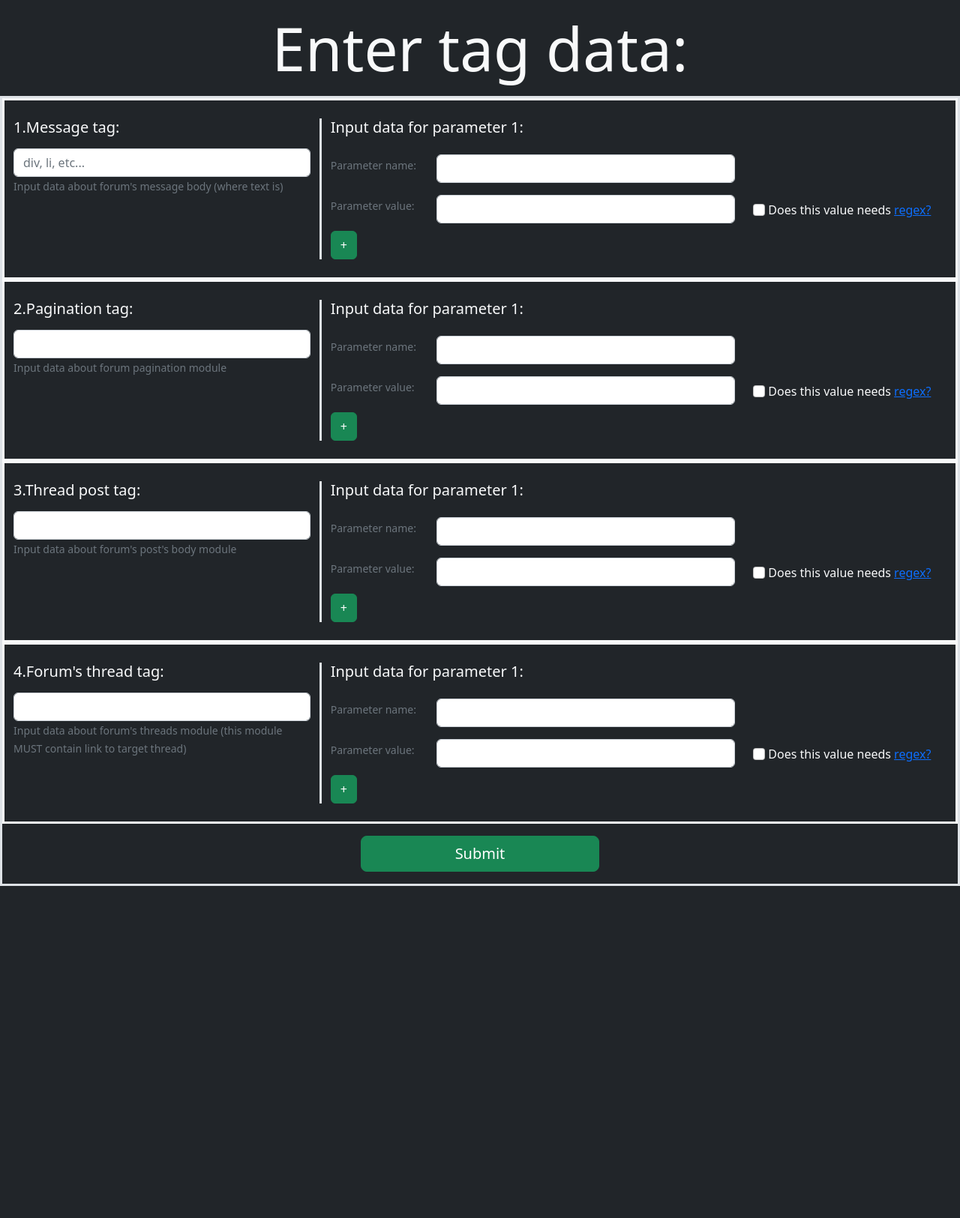
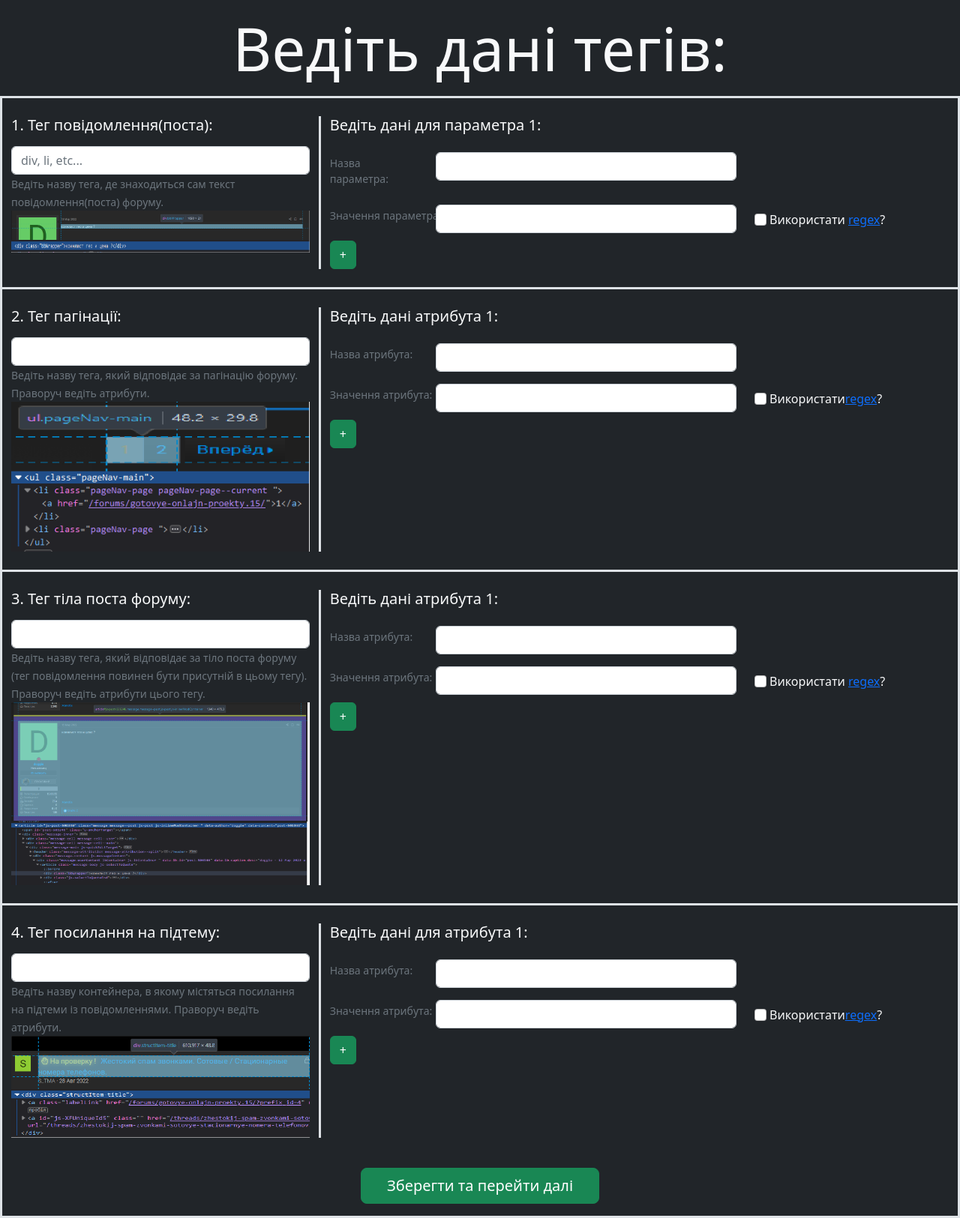
Before and after one commit to KinKinoV/Parser, a Flask app: page /tag_definition/1/1/1/1 in a window 1280 px wide. Shown: the whole page at 75% size. Before the commit the page ends 1182 px from the top, so only its background shows below. Run offline with Flask 2, Linux system fonts and the light colour scheme.

Commit message:
Translated all templates to ukranian

```diff
--- a/templates/result.html
+++ b/templates/result.html
@@ -5,6 +5,7 @@
     <meta http-equiv="X-UA-Compatible" content="IE=edge">
     <meta name="viewport" content="width=device-width, initial-scale=1.0">
     <link href="https://cdn.jsdelivr.net/npm/bootstrap@5.2.1/dist/css/bootstrap.min.css" rel="stylesheet">
+    <link rel="shortcut icon" href="{{url_for('static', filename='img/favicon.ico')}}" type="image/x-icon">
     <title>Saved Data</title>
 </head>
 <body class="bg-dark text-light">
@@ -100,6 +101,9 @@
                 </tbody>
             </table>
         </div>
+        <div class="row justify-content-around">
+            <a class="col-auto btn btn-success" href="{{ url_for('save_template') }}">Зберегти ці налаштування</a>
+        </div>
     </div>
 </body>
 </html>
--- a/templates/tag_data.html
+++ b/templates/tag_data.html
@@ -5,38 +5,39 @@
         <meta name="viewport"
             content="width=device-width, user-scalable=no, initial-scale=1.0, maximum-scale=1.0, minimum-scale=1.0">
         <meta http-equiv="X-UA-Compatible" content="ie=edge">
-        <title>Parameter data</title>
+        <title>Дані тегів</title>
         <link href="https://cdn.jsdelivr.net/npm/bootstrap@5.2.1/dist/css/bootstrap.min.css" rel="stylesheet">
+        <link rel="shortcut icon" href="{{url_for('static', filename='img/favicon.ico')}}" type="image/x-icon">
         <script src="{{url_for('static', filename='javascript/addValue.js')}}"></script>
         <script src="{{url_for('static', filename='javascript/saveFormData.js')}}"></script>
     </head>
     <body class="bg-dark text-light">
         <div class="container-xxl">
-            <h1 class="display-1 text-center my-3">Enter tag data:</h1>
+            <h1 class="display-1 text-center my-3">Ведіть дані тегів:</h1>
         </div>
         <div class="container-xxl border border-3">
             <form action="{{ request.base_url }}" method="post" id="form">
 
-                <div class="row justify-content-center border border-light py-4">
+                <div class="row justify-content-center py-4">
                     <div class="col col-4 border-end">
                         <label for="message_tag" class="h5 text-center mb-3">
-                            1.Message tag:
+                            1. Тег повідомлення(поста):
                         </label>
                         <input type="text" id="message_tag" name="message_tag" class="form-control" placeholder="div, li, etc..." required>
                         <small class="form-text text-muted">
-                            Input data about forum's message body (where text is)
+                            Ведіть назву тега, де знаходиться сам текст повідомлення(поста) форуму.
                         </small>
-
+                        <img class="img-fluid" src="{{ url_for('static', filename='img/messageTagExample.png')}}" alt="messageTagExample.png">
                     </div>
                     <div class="col col-8">
                         {% for i in range(context['mp_amm']) %}
                         <p class="h5 text-left mb-3">
-                            Input data for parameter {{ i+1 }}:
+                            Ведіть дані для параметра {{ i+1 }}:
                         </p>
                         <div class="form-group row py-2">
                             <div class="col col-2">
                                 <label for="message_parameter{{ i }}_name" class="form-text form-label">
-                                    Parameter name:
+                                    Назва параметра:
                                 </label>
                             </div>
                             <div class="col col-6">
@@ -46,8 +47,8 @@
                         </div>
                         <div class="form-group row py-2">
                             <div class="col col-2">
-                                <label for="message_parameter{{ i }}_value" class="form-text form-label">
-                                    Parameter value:
+                                <label for="message_parameter{{ i }}_value" class="form-text form-label text-nowrap">
+                                   Значення параметра:
                                 </label>
                             </div>
                             <div class="col col-6">
@@ -57,7 +58,7 @@
                             <div class="col col-4 py-2">
                                 <input class="form-check-input" type="checkbox" id="message_parameter{{ i }}_regex" name="message_parameter{{ i }}_regex" value="True">
                                 <label for="message_parameter{{ i }}_regex" class="form-check-label">
-                                    Does this value needs <a href="https://en.wikipedia.org/wiki/Regular_expression">regex?</a>
+                                    Використати <a href="https://en.wikipedia.org/wiki/Regular_expression">regex</a>?
                                 </label>
                             </div>
                         </div>
@@ -69,26 +70,26 @@
                 </div>
 
 
-                <div class="row justify-content-center border border-light py-4">
+                <div class="row justify-content-center border-top py-4">
                     <div class="col col-4 border-end">
                         <label for="pagination_tag" class="h5 text-center mb-3">
-                            2.Pagination tag:
+                            2. Тег пагінації:
                         </label>
                         <input type="text" id="pagination_tag" name="pagination_tag" class="form-control" required>
                         <small class="form-text text-muted">
-                            Input data about forum pagination module
+                            Ведіть назву тега, який відповідає за пагінацію форуму. Праворуч ведіть атрибути.
                         </small>
-
+                        <img class="img-fluid" src="{{ url_for('static', filename='img/paginationTagExample.png')}}" alt="paginationTagExample.png">
                     </div>
                     <div class="col col-8">
                         {% for i in range(context['pp_amm']) %}
                         <p class="h5 text-left mb-3">
-                            Input data for parameter {{ i+1 }}:
+                            Ведіть дані атрибута {{ i+1 }}:
                         </p>
                         <div class="form-group row py-2">
                             <div class="col-2">
                                 <label for="pagination_parameter{{ i }}_name" class="form-text form-label">
-                                    Parameter name:
+                                    Назва атрибута:
                                 </label>
                             </div>
                             <div class="col-6">
@@ -98,8 +99,8 @@
                         </div>
                         <div class="form-group row py-2">
                             <div class="col-2">
-                                <label for="pagination_parameter{{ i }}_value" class="form-text form-label">
-                                    Parameter value:
+                                <label for="pagination_parameter{{ i }}_value" class="form-text form-label text-nowrap">
+                                    Значення атрибута:
                                 </label>
                             </div>
                             <div class="col-6">
@@ -111,10 +112,7 @@
                                     name="pagination_parameter{{ i }}_regex"
                                     value="True">
                                 <label for="pagination_parameter{{ i }}_regex" class="form-check-label">
-                                    Does this value needs
-                                    <a href="https://en.wikipedia.org/wiki/Regular_expression">
-                                        regex?
-                                    </a>
+                                    Використати<a href="https://en.wikipedia.org/wiki/Regular_expression">regex</a>?
                                 </label>
                             </div>
                         </div>
@@ -126,25 +124,26 @@
                 </div>
 
 
-                <div class="row justify-content-center border border-light py-4">
+                <div class="row justify-content-center border-top py-4">
                     <div class="col col-lg-4 border-end">
                         <label for="thread_post_tag" class="h5 text-center mb-3">
-                            3.Thread post tag:
+                            3. Тег тіла поста форуму:
                         </label>
                         <input type="text" id="thread_post_tag" name="thread_post_tag" class="form-control" required>
                         <small class="form-text text-muted">
-                            Input data about forum's post's body module
+                            Ведіть назву тега, який відповідає за тіло поста форуму (тег повідомлення повинен бути присутній в цьому тегу). Праворуч ведіть атрибути цього тегу.
                         </small>
+                        <img class="img-fluid" src="{{ url_for('static', filename='img/threadPostTagExample.png')}}" alt="threadPostTagExample.png">
                     </div>
                     <div class="col col-8">
                         {% for i in range(context['tp_amm']) %}
                         <p class="h5 text-left mb-3">
-                            Input data for parameter {{ i+1 }}:
+                            Ведіть дані атрибута {{ i+1 }}:
                         </p>
                         <div class="form-group row py-2">
                             <div class="col-2">
                                 <label for="thread_post_parameter{{ i }}_name" class="form-text form-label">
-                                    Parameter name:
+                                    Назва атрибута:
                                 </label>
                             </div>
                             <div class="col-6">
@@ -154,8 +153,8 @@
                         </div>
                         <div class="form-group row py-2">
                             <div class="col-2">
-                                <label for="thread_post_parameter{{ i }}_value" class="form-text form-label">
-                                    Parameter value:
+                                <label for="thread_post_parameter{{ i }}_value" class="form-text form-label text-nowrap">
+                                    Значення атрибута:
                                 </label>
                             </div>
                             <div class="col-6">
@@ -167,10 +166,7 @@
                                     name="thread_post_parameter{{ i }}_regex"
                                     value="True">
                                 <label for="thread_post_parameter{{ i }}_regex" class="form-check-label">
-                                    Does this value needs
-                                    <a href="https://en.wikipedia.org/wiki/Regular_expression">
-                                        regex?
-                                    </a>
+                                    Використати <a href="https://en.wikipedia.org/wiki/Regular_expression">regex</a>?
                                 </label>
                             </div>
                         </div>
@@ -182,25 +178,26 @@
                 </div>
 
 
-                <div class="row justify-content-center border border-light py-4">
+                <div class="row justify-content-center border-top py-4">
                     <div class="col col-4 border-end">
                         <label for="forum_threads_tag" class="h5 text-center mb-3">
-                            4.Forum's thread tag:
+                            4. Тег посилання на підтему:
                         </label>
                         <input type="text" id="forum_threads_tag" name="forum_threads_tag" class="form-control" required>
                         <small class="form-text text-muted">
-                            Input data about forum's threads module (this module MUST contain link to target thread)
+                            Ведіть назву контейнера, в якому містяться посилання на підтеми із повідомленнями. Праворуч ведіть атрибути.
                         </small>
+                        <img class="img-fluid" src="{{ url_for('static', filename='img/forumThreadTagExample.png')}}" alt="forumThreadTagExample.png">
                     </div>
                     <div class="col col-8">
                         {% for i in range(context['ftp_amm']) %}
                         <p class="h5 text-left mb-3">
-                            Input data for parameter {{ i+1 }}:
+                            Ведіть дані для атрибута {{ i+1 }}:
                         </p>
                         <div class="form-group row py-2">
                             <div class="col-2">
                                 <label for="forum_threads_parameter{{ i }}_name" class="form-text form-label">
-                                    Parameter name:
+                                    Назва атрибута:
                                 </label>
                             </div>
                             <div class="col-6">
@@ -210,8 +207,8 @@
                         </div>
                         <div class="form-group row py-2">
                             <div class="col-2">
-                                <label for="forum_threads_parameter{{ i }}_value" class="form-text form-label">
-                                    Parameter value:
+                                <label for="forum_threads_parameter{{ i }}_value" class="form-text form-label text-nowrap">
+                                    Значення атрибута:
                                 </label>
                             </div>
                             <div class="col-6">
@@ -223,10 +220,7 @@
                                     name="forum_threads_parameter{{ i }}_regex"
                                     value="True">
                                 <label for="forum_threads_parameter{{ i }}_regex" class="form-check-label">
-                                    Does this value needs
-                                    <a href="https://en.wikipedia.org/wiki/Regular_expression">
-                                        regex?
-                                    </a>
+                                    Використати<a href="https://en.wikipedia.org/wiki/Regular_expression">regex</a>?
                                 </label>
                             </div>
                         </div>
@@ -240,7 +234,7 @@
 
                 <div class="row justify-content-center py-3">
                     <button class="btn btn-lg btn-success d-block w-25">
-                        Submit
+                        Зберегти та перейти далі
                     </button>
                 </div>
             </form>
```
Also changed, not shown: templates/index.html (+5 -2 lines), templates/other_data.html (+4 -3 lines).
